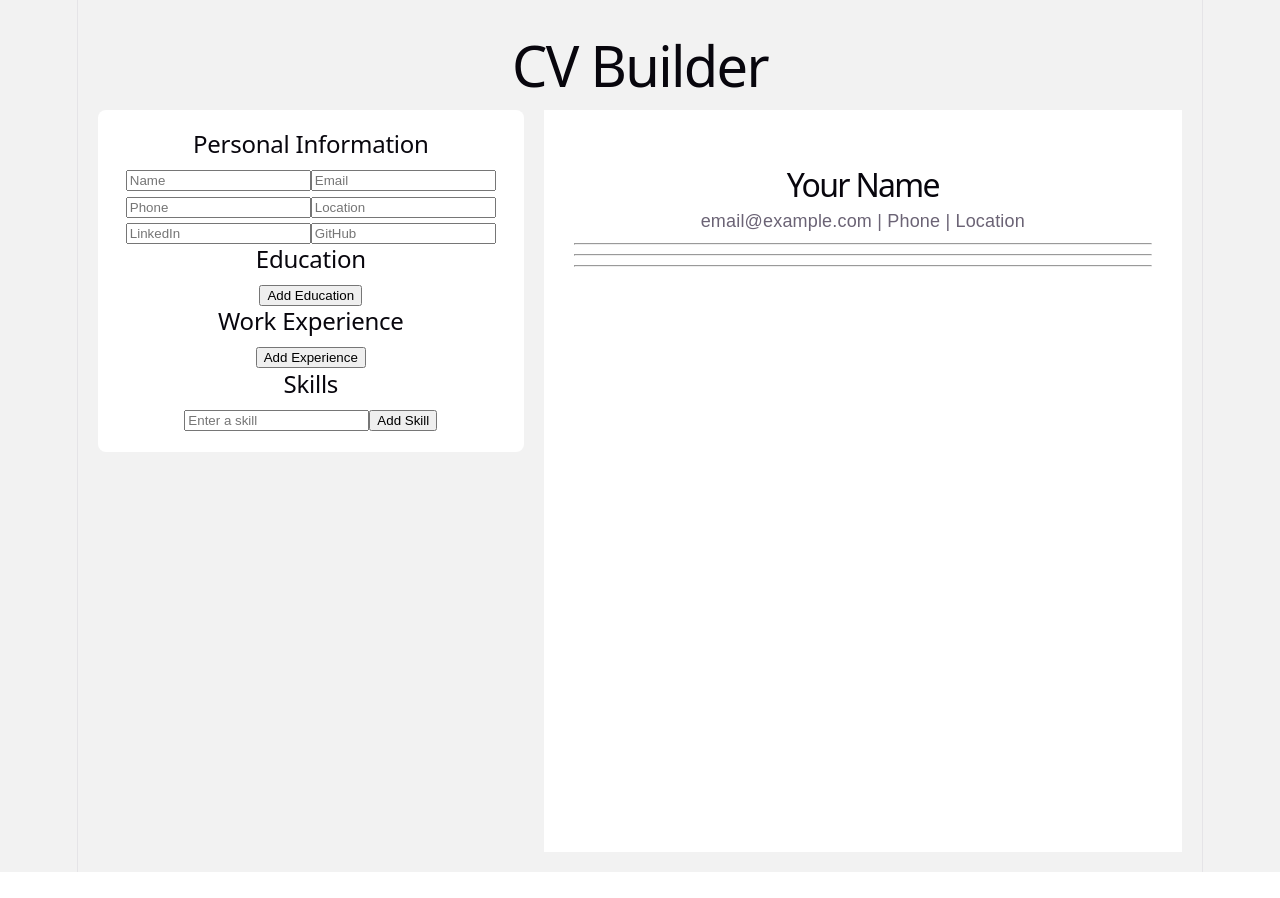
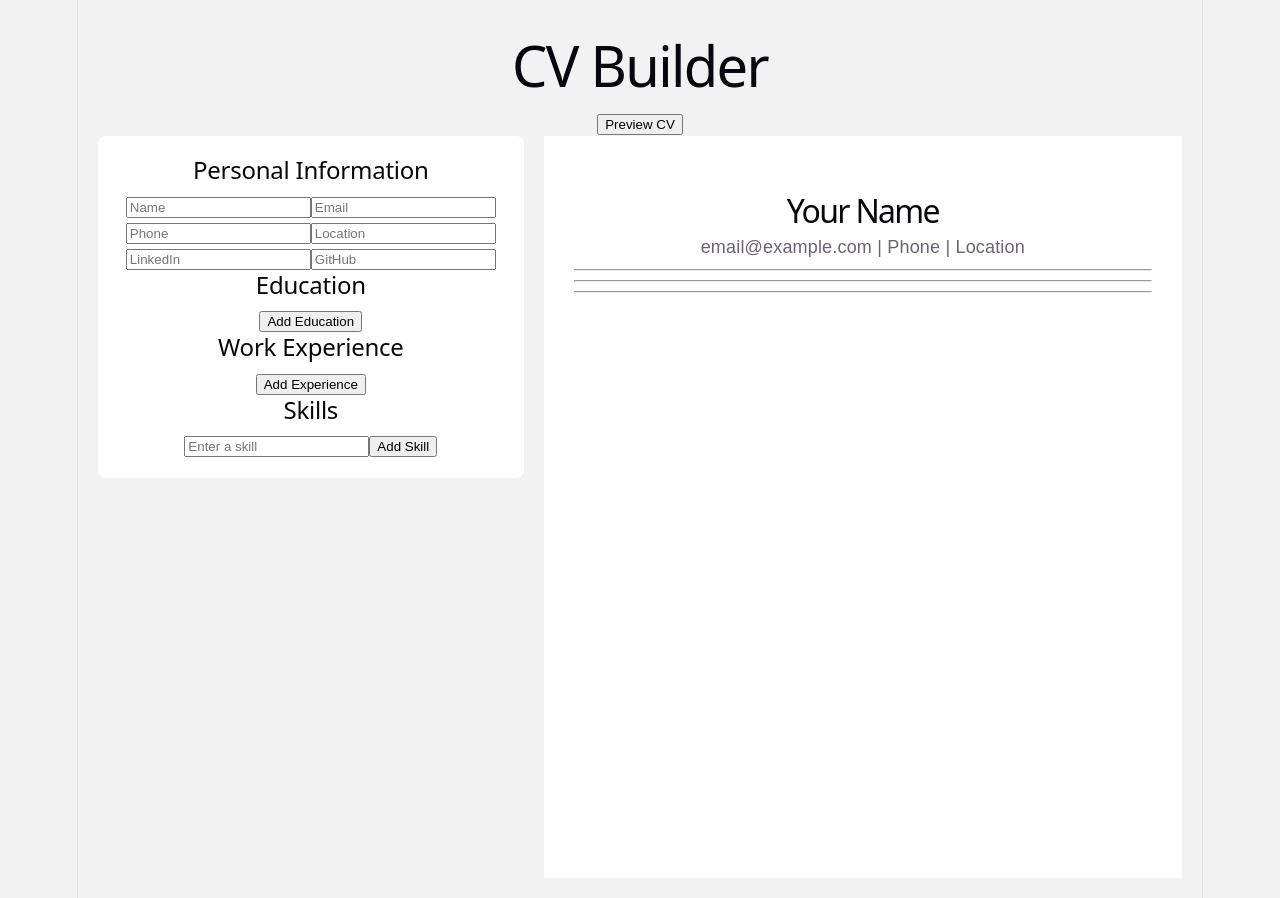
Before and after one commit to kidistm03/cv-making, a React (Vite) app: page / in a window 1280 px wide. Before the commit the page ends 872 px from the top, so only its background shows below. Built offline with nearby package versions, Linux system fonts and the light colour scheme.

Commit message:
update app.jsx

```diff
--- a/src/App.jsx
+++ b/src/App.jsx
@@ -1,9 +1,12 @@
 import { useState } from "react";
+
 import PersonalForm from "./components/PersonalForm";
-import CVPreview from "./components/CVPreview";
 import EducationForm from "./components/EducationForm";
 import ExperienceForm from "./components/ExperienceForm";
 import SkillsForm from "./components/SkillsForm";
+
+import CVPreview from "./components/CVPreview";
+
 import "./App.css";
 
 function App() {
@@ -24,17 +27,28 @@ function App() {
     skills: [],
   });
 
+  const [isPreview, setIsPreview] = useState(false);
+
   return (
     <div className="app">
       <h1>CV Builder</h1>
 
+      <button onClick={() => setIsPreview(!isPreview)}>
+        {isPreview ? "Edit CV" : "Preview CV"}
+      </button>
+
       <div className="container">
+        {!isPreview && (
           <div className="form-panel">
             <PersonalForm cv={cv} setCv={setCv} />
+
             <EducationForm cv={cv} setCv={setCv} />
+
             <ExperienceForm cv={cv} setCv={setCv} />
+
             <SkillsForm cv={cv} setCv={setCv} />
           </div>
+        )}
 
         <div className="preview-panel">
           <CVPreview cv={cv} />
```
Lines whose indentation alone changed are shown as unchanged.
